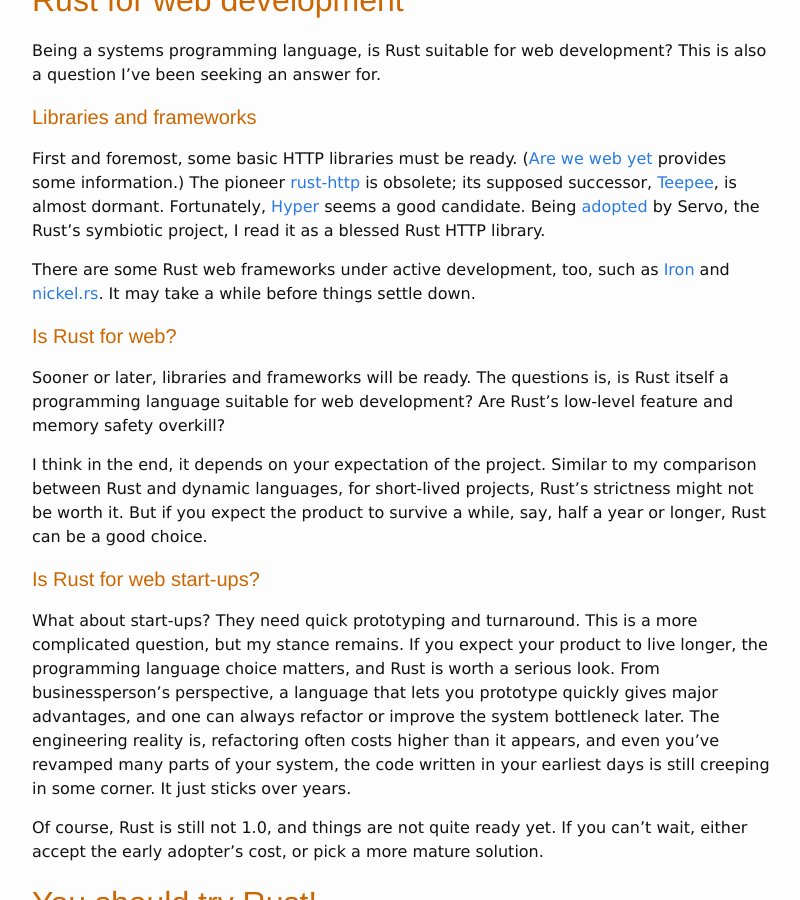
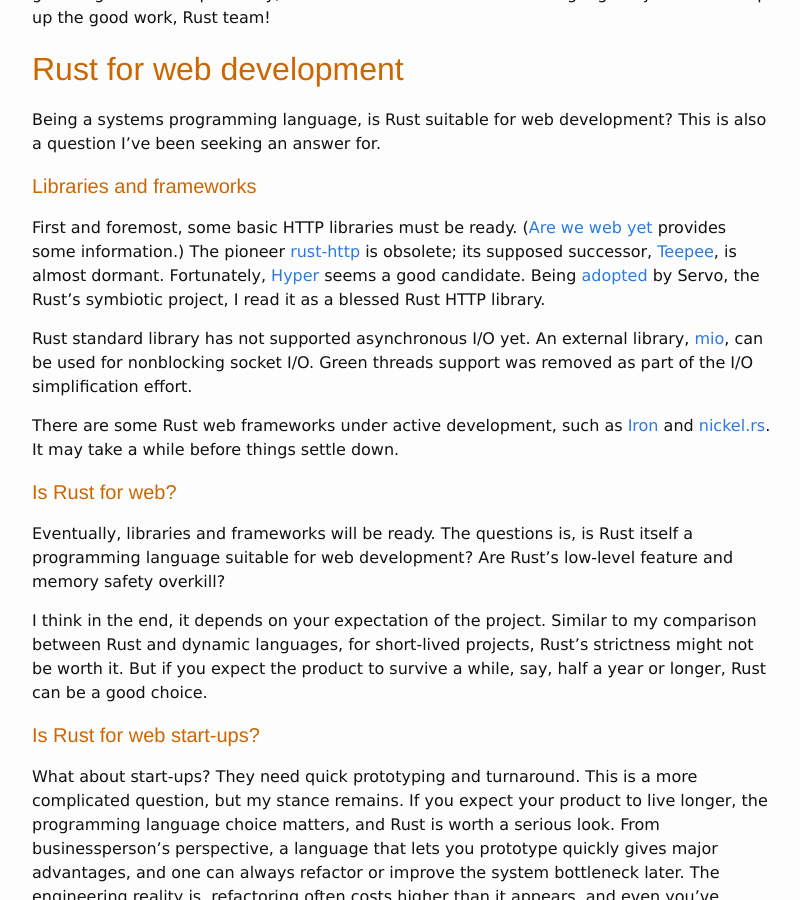
Before and after one commit to arthurtw/arthurtw.github.io, a Jekyll site: the page built from _posts/2014-12-21-rust-anti-sloppy-programming-language.md, in a window 1280 px wide and 900 px high, scrolled down 5435 px. Shown: the whole window, without its empty margins (238-1038 px from the left). Built offline with Jekyll 4.4.1, drawn with Linux system fonts in a browser that asks for light colours; some of the changed text lies outside the part shown.

Commit message:
Fix wording and mention async I/O

```diff
--- a/_posts/2014-12-21-rust-anti-sloppy-programming-language.md
+++ b/_posts/2014-12-21-rust-anti-sloppy-programming-language.md
@@ -3,7 +3,9 @@ title: Rust, an Anti-Sloppy Programming Language
 layout: post
 ---
 
-*Disclaimer: The taste for programming languages is very subjective, so is this blog post. Please take it with a grain of salt.*
+> Disclaimer: The taste for programming languages is very subjective, so is this blog post. Please take it with a grain of salt.
+>
+> EDIT (Dec-22): Modified some wording - GC in the cons; dynamic language comparison. Mentioned async I/O in web development section.
 
 Several new programming languages emerged recently. Among them, [Rust](http://www.rust-lang.org/) particularly interests me. In this blog, I’m going to share my impressions of Rust, and compare it with some other programming languages.
 
@@ -57,9 +59,9 @@ Rust is an anti-sloppy language. Everything must be crystal clear to the compile
 
 The upside: you tend to write better, clearer code in Rust. When it’s internalised, the friction may get less or even go away. (I’m not there yet.)
 
-#### GC is a second-class citizen
+#### GC is secondary
 
-Rust provides basic GC: [`Rc`](http://doc.rust-lang.org/std/rc/struct.Rc.html), reference counting and [`Arc`](http://doc.rust-lang.org/std/sync/struct.Arc.html), atomically reference counting, without cyclic detection. However, they are not first-class citizens in the language, and you end up with using standard Rust memory management (stack, `&` and `Box`) more often. If memory is a non-issue to your application, you are still paying a price for Rust’s GC-free memory safety.
+Rust provides basic GC: [`Rc`](http://doc.rust-lang.org/std/rc/struct.Rc.html), reference counting and [`Arc`](http://doc.rust-lang.org/std/sync/struct.Arc.html), atomically reference counting, without cyclic detection. However, they are not the default in the language, and you end up with using standard Rust memory management (stack, `&` and `Box`) more often. If memory is a non-issue to your application, you are still paying a price for Rust’s GC-free memory safety.
 
 #### Expressiveness is not a goal
 
@@ -153,11 +155,13 @@ Being a systems programming language, is Rust suitable for web development? This
 
 First and foremost, some basic HTTP libraries must be ready. ([Are we web yet](http://arewewebyet.com/) provides some information.) The pioneer [rust-http](https://github.com/chris-morgan/rust-http) is obsolete; its supposed successor, [Teepee](http://teepee.rs/), is almost dormant. Fortunately, [Hyper](https://github.com/hyperium/hyper) seems a good candidate. Being [adopted](http://blog.servo.org/2014/12/09/twis-14/) by Servo, the Rust’s symbiotic project, I read it as a blessed Rust HTTP library.
 
-There are some Rust web frameworks under active development, too, such as [Iron](https://github.com/iron/iron/) and [nickel.rs](http://nickel.rs/). It may take a while before things settle down.
+Rust standard library has not supported asynchronous I/O yet. An external library, [mio](https://github.com/carllerche/mio), can be used for nonblocking socket I/O. Green threads support was removed as part of the I/O simplification effort.
+
+There are some Rust web frameworks under active development, such as [Iron](https://github.com/iron/iron/) and [nickel.rs](http://nickel.rs/). It may take a while before things settle down.
 
 #### Is Rust for web?
 
-Sooner or later, libraries and frameworks will be ready. The questions is, is Rust itself a programming language suitable for web development? Are Rust’s low-level feature and memory safety overkill?
+Eventually, libraries and frameworks will be ready. The questions is, is Rust itself a programming language suitable for web development? Are Rust’s low-level feature and memory safety overkill?
 
 I think in the end, it depends on your expectation of the project. Similar to my comparison between Rust and dynamic languages, for short-lived projects, Rust’s strictness might not be worth it. But if you expect the product to survive a while, say, half a year or longer, Rust can be a good choice.
 
```
Also changed, not shown: other parts of _posts/2014-12-21-rust-anti-sloppy-programming-language.md (+1 -1 lines).
